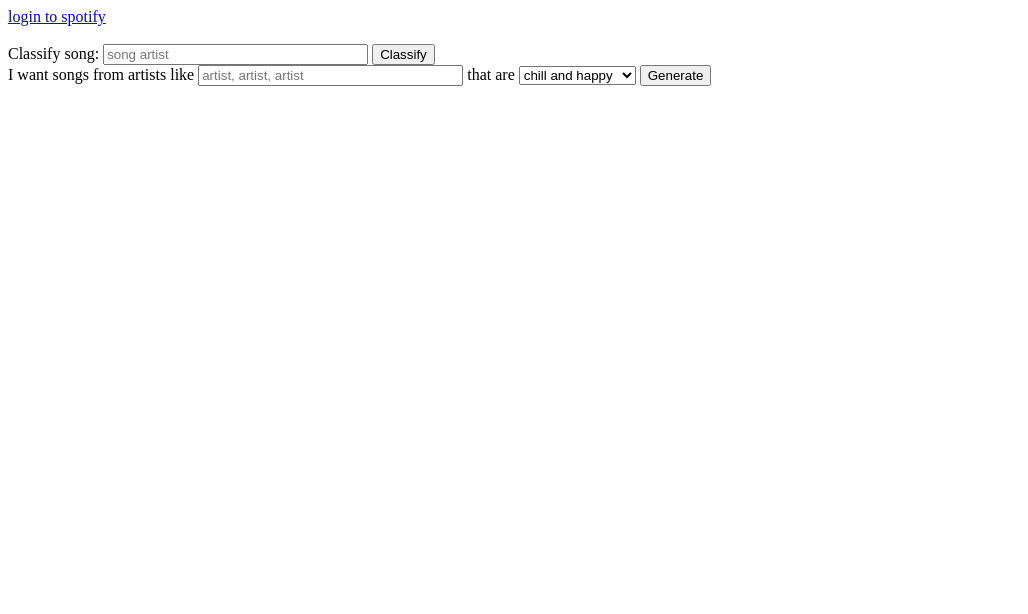
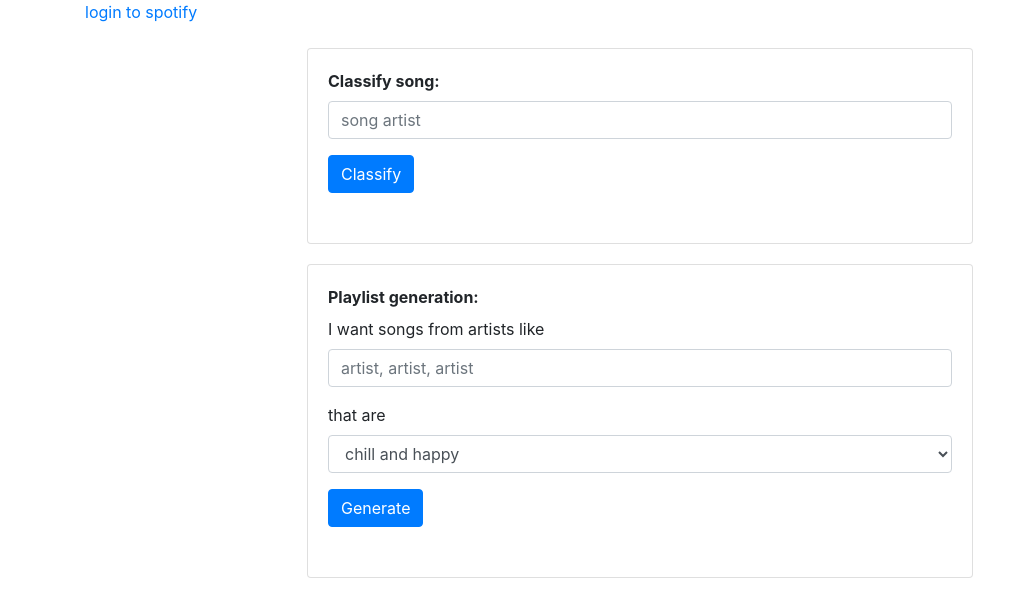
Before and after one commit to sarahkemi/deeplearningplaylists, a plain HTML site: page demo/index.html in a window 1280 px wide. Shown: the whole page, without its empty margins (0-1028 px from the left). Drawn offline with nearby package versions, Linux system fonts and the light colour scheme.

Commit message:
added some bootstrap to demo

```diff
--- a/demo/index.html
+++ b/demo/index.html
@@ -1,40 +1,74 @@
 <!DOCTYPE html>
 <html>
 <head>
-    <meta charset="utf-8"/>
+    <meta charset="utf-8">
+    <meta name="viewport" content="width=device-width, initial-scale=1, shrink-to-fit=no">
     <title>DLPlaylists Demo</title>
+    <style>
+    .result {
+      padding-top:30px;
+    }
+    .card {
+      margin: 0 auto;
+      margin-bottom: 20px;
+      width: 60%;
+    }
+    .playlist {
+      width: 80%;
+      height: 400px;
+    }
+    </style>
+    <link rel="stylesheet" href="https://stackpath.bootstrapcdn.com/bootstrap/4.1.1/css/bootstrap.min.css" integrity="sha384-WskhaSGFgHYWDcbwN70/dfYBj47jz9qbsMId/iRN3ewGhXQFZCSftd1LZCfmhktB" crossorigin="anonymous">
 </head>
 <body>
+<div class="container">
 <div id="login">
 <a href="https://accounts.spotify.com/authorize?client_id=a78c5b6b45f540c2b114d3502fac28f1&redirect_uri=http://localhost:8000/&scope=playlist-modify-private%20playlist-modify-public&response_type=token&state=898">login to spotify</a></div> <br>
-<div id="classify">
+<div id="classify" class="card">
+<div class="card-body">
 <form id="classify_form">
-    <label for="song">Classify song: </label>
+    <div class="form-group">
+    <label for="song"><b>Classify song: </b></label>
     <input type="text" id="song" name="song"
+          class="form-control"
            placeholder="song artist"
            size="30">
-      <button>Classify</button>
+    </div>
+      <button type="button" class="btn btn-primary">Classify</button>
 </form>
-<div id="classify_result" style="max-height:100px;">
+<div id="classify_result" class="result">
 </div>
 </div>
-<div id="creation">
+</div>
+<div id="creation" class="card">
+<div class="card-body">
 <form id="creation_form">
+    <div class="form-group">
+    <label><b>Playlist generation:</b></label> <br>
     <label for="artists">I want songs from artists like </label>
     <input type="text" id="artists" name="artists"
            placeholder="artist, artist, artist"
+           class="form-control"
            size="30">
+    </div>
+    <div class="form-group">
     <label for="mood">that are </label>
-    <select name="mood">
+    <select name="mood" class="form-control">
       <option value="0">chill and happy</option>
       <option value="1">chill and sad</option>
       <option value="2">hype and happy</option>
       <option value="3">hype and sad</option>
     </select>
-    <button>Generate</button>
+    </div>
+    <button type="button" class="btn btn-primary">Generate</button>
 </form>
-<div id="playlist_embed"style="padding-top:30px;"></div>
+<div id="playlist_embed" class="result text-center"></div>
 </div>
+</div>
+</div>
+<script src="https://code.jquery.com/jquery-3.3.1.slim.min.js" integrity="sha384-q8i/X+965DzO0rT7abK41JStQIAqVgRVzpbzo5smXKp4YfRvH+8abtTE1Pi6jizo" crossorigin="anonymous"></script>
+<script src="https://cdnjs.cloudflare.com/ajax/libs/popper.js/1.14.3/umd/popper.min.js" integrity="sha384-ZMP7rVo3mIykV+2+9J3UJ46jBk0WLaUAdn689aCwoqbBJiSnjAK/l8WvCWPIPm49" crossorigin="anonymous"></script>
+<script src="https://stackpath.bootstrapcdn.com/bootstrap/4.1.1/js/bootstrap.min.js" integrity="sha384-smHYKdLADwkXOn1EmN1qk/HfnUcbVRZyYmZ4qpPea6sjB/pTJ0euyQp0Mk8ck+5T" crossorigin="anonymous"></script>
 <script src="https://cdn.jsdelivr.net/npm/@tensorflow/tfjs@0.10.0"> </script>
 <script type="text/javascript" src="spotify-web-api.js"></script>
 <script>
@@ -90,7 +124,7 @@
             var playlistId = data['id']
             return spotify.addTracksToPlaylist(userId,playlistId, songs).then(function(data){
               console.log(data)
-              return embed = "<iframe src='https://embed.spotify.com/?uri=spotify%3Auser%3A"+ userId +"%3Aplaylist%3A" + playlistId + "' width='300' height='380' frameborder='0' allowtransparency='true'></iframe>"
+              return embed = "<iframe src='https://embed.spotify.com/?uri=spotify%3Auser%3A"+ userId +"%3Aplaylist%3A" + playlistId + "' class='playlist' frameborder='0' allowtransparency='true'></iframe>"
             },function(err){
               console.log(err)
             })
```
Also changed, not shown: 6 other files.
